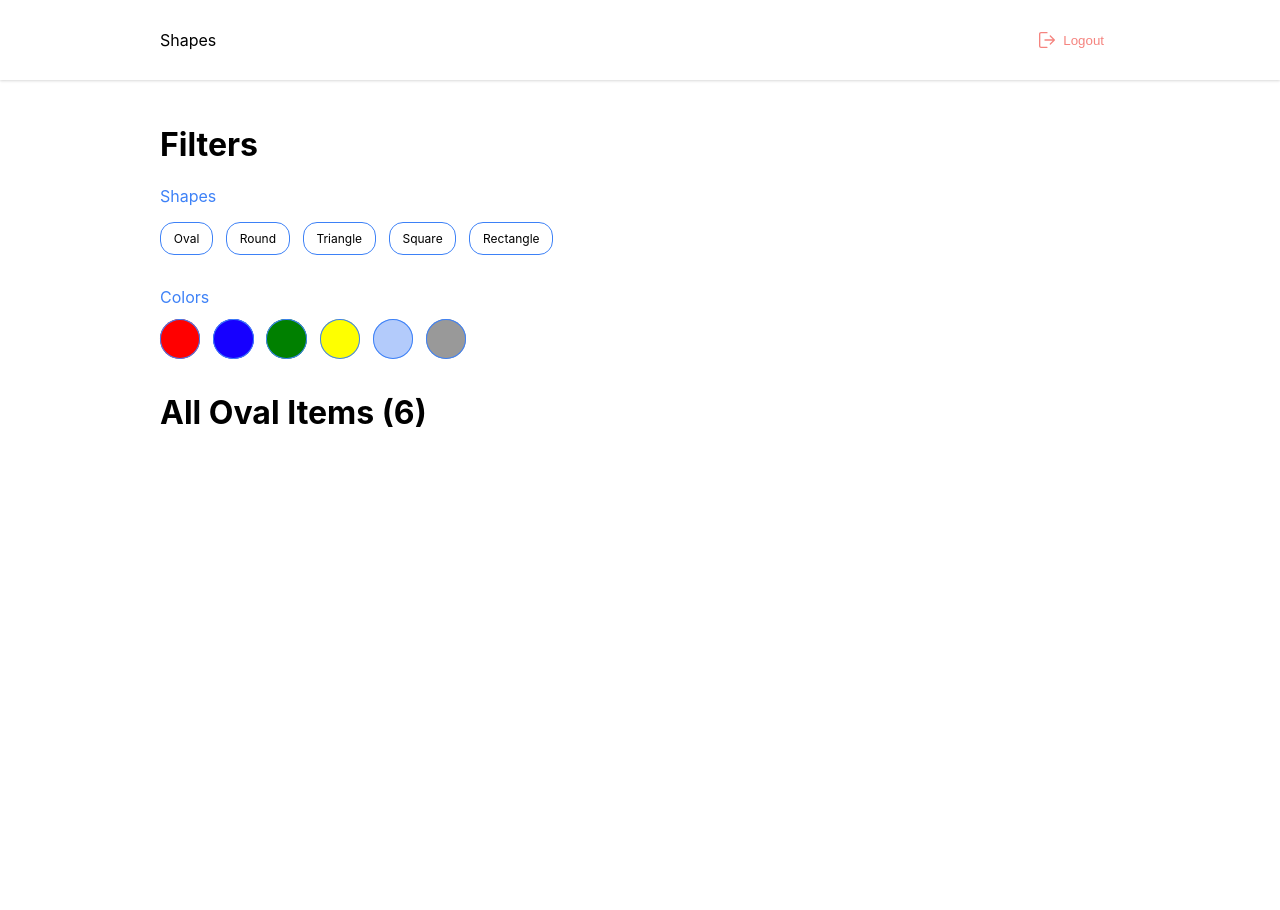
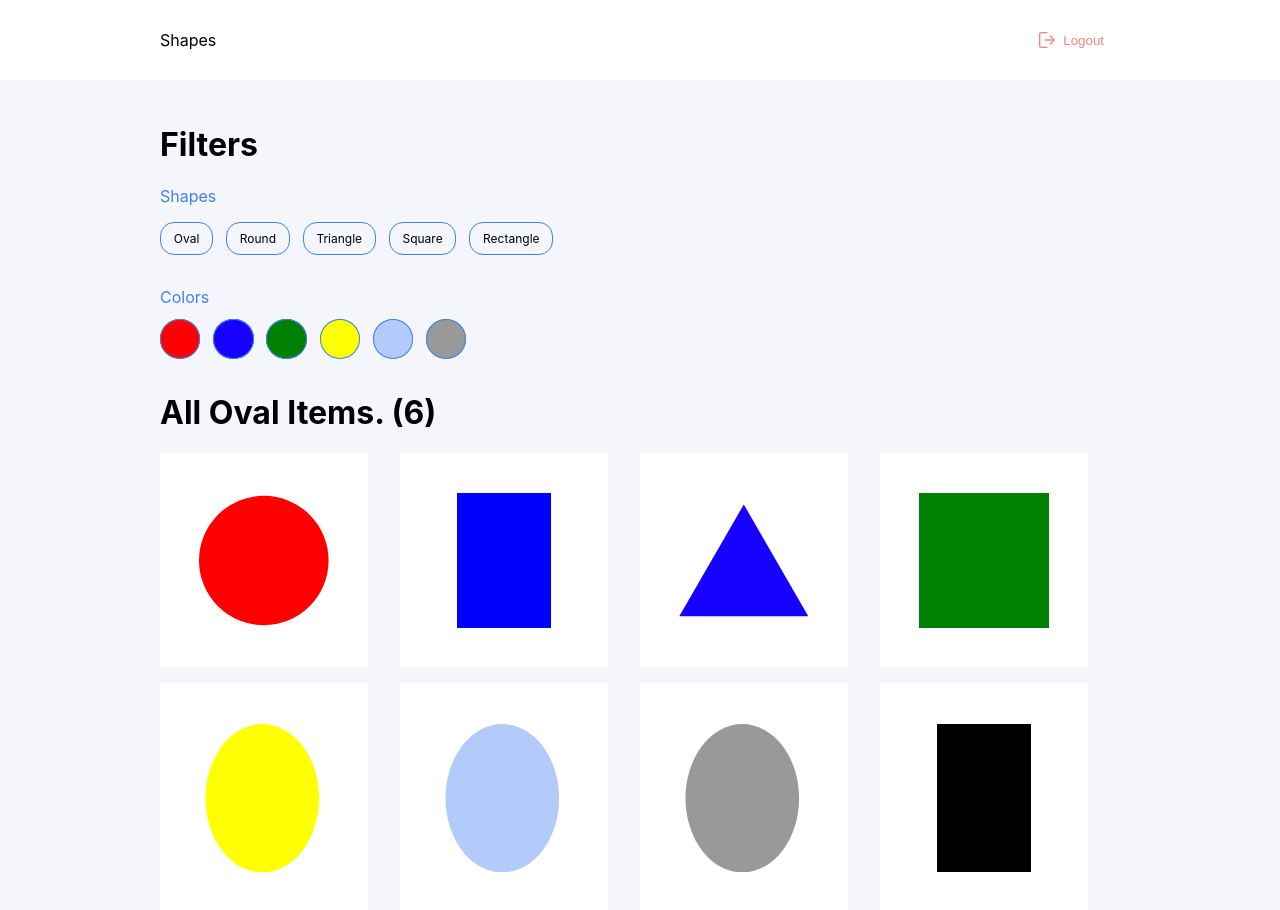
Before and after one commit to vinuch/shapes, a React (Create React App) app: page / in a window 1280 px wide. Shown: the top 910 px of the page. Before the commit the page ends 800 px from the top, so only its background shows below. Built offline with nearby package versions, Linux system fonts and the light colour scheme.

Commit message:
feat: create resultsGrid component, add svg shapes for all the shapes in options

```diff
--- a/src/Components/Filter.tsx
+++ b/src/Components/Filter.tsx
@@ -35,7 +35,7 @@ const ColorOption = styled.li`
     display: none;
   }
 
-  input[name='shape']:checked+label {
+  input[name='color']:checked+label {
     border: 3px solid #3d81f7;
     box-shadow: 0px 6px 40px rgba(61, 129, 247, 0.25);
   }
--- a/src/Components/ResultsGrid.tsx
+++ b/src/Components/ResultsGrid.tsx
@@ -1,11 +1,103 @@
+import styled from "styled-components";
+
+const FilterList = styled.ul`
+  display: flex;
+  justify-content: space-between;
+  flex-wrap: wrap;
+
+  @media (min-width:480px)  {
+    justify-content: start;
+  }
+`
+
+const FilterItem = styled.li`
+  width: 25%;
+  background-color: #fff;
+  padding: 2rem;
+  display: flex;
+  align-items: center;
+  justify-content: center;
+  margin: 0 1rem 1rem 0;
+
+  svg {
+    width: 90%;
+    height: 90%;
+  }
+
+  @media (min-width:480px)  {
+    width: 15%;
+    margin: 0 2rem 1rem 0;
+  }
+`
 
 export default function ResultsGrid() {
+  const results: {shape: string
+ ;   color: string}[] = [{shape: 'Round', color: 'red'},{shape: 'Rectangle', color: 'blue'}, {shape: 'Triangle', color: '#1600ff'}, {shape: 'Square', color: '#008000'},{shape: 'Oval', color: '#feff00'},{shape: 'Oval', color: '#b3cbfb'},{shape: 'Oval', color: '#999999'}, {shape: 'Rectangle', color: '#000'}]
+
   return (
     <div>
-      <h1>All Oval Items (6)</h1>
-      <ul>
+      <h1>All Oval Items. (6)</h1>
+      <FilterList>
+        {
+          results.map(item => {
+            {
+              switch(item.shape) {
+                case 'Oval':
+                  return (
+                    <FilterItem>
+                      <svg viewBox="0 0 154 196" fill="none" xmlns="http://www.w3.org/2000/svg">
+                        <ellipse cx="75" cy="98" rx="75" ry="98" fill={item.color}/>
+                      </svg>
+                    </FilterItem>
+                  );
+                  break;
+                case 'Round':
+                  return (
+                    <FilterItem>
+                      <svg fill="none" viewBox="0 0 200 200" xmlns="http://www.w3.org/2000/svg">
+                        <circle cx="100" cy="100" r="100" fill={item.color}/>
+                      </svg>
 
-      </ul>
+                    </FilterItem>
+                  );
+                case 'Triangle':
+                  return (
+                    <FilterItem>
+                      <svg width="214" height="185" viewBox="0 0 214 185" fill="none" xmlns="http://www.w3.org/2000/svg">
+                        <path d="M107 0L213.521 184.5H0.478874L107 0Z" fill={item.color}/>
+                      </svg>
+
+                    </FilterItem>
+                  );
+                case 'Square':
+                  return (
+                    <FilterItem>
+                      <svg width="150" height="150" fill="none" xmlns="http://www.w3.org/2000/svg">
+                        <path fill={item.color} d="M0 0h196v196H0z"/>
+                      </svg>
+
+                    </FilterItem>
+                  );
+                  break;
+                case 'Rectangle':
+                  return (
+                    <FilterItem>
+                      <svg fill="none" xmlns="http://www.w3.org/2000/svg" style={{width: '65%'}}>
+                        <path fill={item.color} d="M0 0h347v196H0z"/>
+                      </svg>
+
+                    </FilterItem>
+                  );
+                  break;
+                default:
+                  // code block
+              }
+            }
+
+
+          })
+        }
+      </FilterList>
     </div>
   )
 }
--- a/src/Pages/Home.tsx
+++ b/src/Pages/Home.tsx
@@ -4,6 +4,8 @@ import ResultsGrid from '../Components/ResultsGrid'
 
 const Container = styled.div`
   padding: 1.5rem 1rem;
+  background-color: #f5f6fc;
+  min-height: 83vh;
 
   @media (min-width:480px)  {
     padding: 1.5rem 10rem;
```
